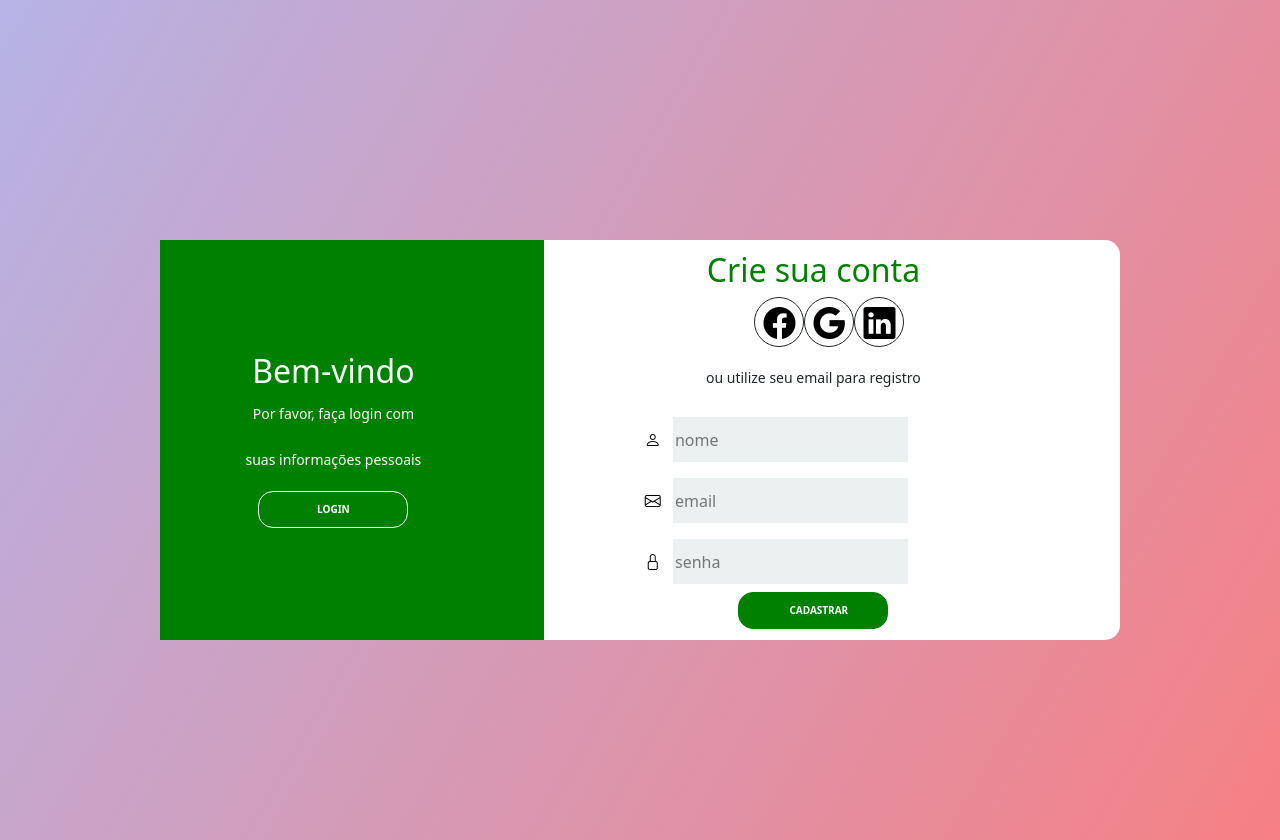
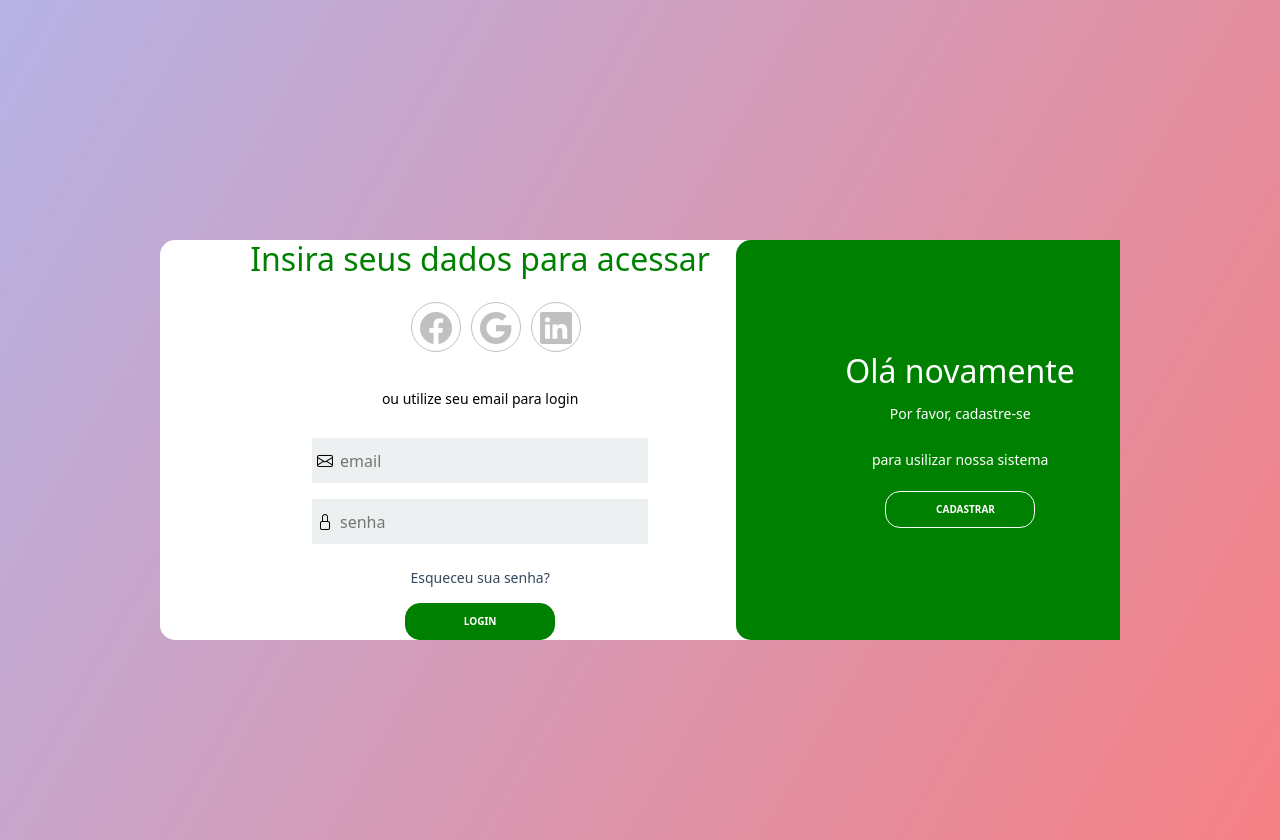
Before and after one commit to Douglaxz/passwordManager, a Flask app: page /login in a window 1280 px wide. Shown: the part 760-1600 px from the top of the page. Run offline with Flask 2, Linux system fonts and the light colour scheme; parts of the project's set-up code (start-up, migrations or seed data) failed here and were passed over.

Commit message:
melhorias na tela de login

```diff
--- a/static/app.css
+++ b/static/app.css
@@ -643,19 +643,6 @@ footer {
     display: flex;
 }
 
-.formlogin{
-    display: flex;
-    flex-direction: column;
-    width: 55%;
-}
-
-.formlogin input{
-    height: 45px;
-    border: none;
-    background-color: #ecf0f1;
-    margin: 8px;
-}
-
 .content{
     background-color: #fff;
     border-radius: 15px;
@@ -672,6 +659,10 @@ footer {
     background-color: green;
     height: 100%;
     width: 40%;
+    border-top-left-radius: 15px;
+    border-bottom-left-radius: 15px;
+
+    left: 60%
 }
 
 .title-welcome{
@@ -698,6 +689,7 @@ footer {
     width: 150px;
     align-self: center;
     border: none;
+    margin-top: 1rem 0;
 }
 
 .btn_login_primary{
@@ -735,12 +727,8 @@ footer {
 
 .first-content{
     display: flex;
+    display: none;
 
-}
-
-.second-content{
-    position: absolute;
-    display: none;
 }
 
 .list-social-media{
@@ -755,11 +743,23 @@ footer {
     height: 50px;
     text-align: center;
     line-height: 50px;
+    color: silver;
 }
 
-.item-social-media a {
-    color: silver;
+.link-social-media:not(:first-child){
+    margin-left: 10px;
 }
+
+.social-media {
+    margin: 1rem 0;
+}
+
+.link-social-media:hover .item-social-media{
+    background-color: green;
+    color: white;
+    border-color: green;
+}
+
 
 .description{
     font-size: 14px;
@@ -775,3 +775,49 @@ footer {
 .description-second{
     color: #000;
 }
+
+.formlogin{
+    display: flex;
+    flex-direction: column;
+    width: 55%;
+}
+
+.formlogin input{
+    height: 45px;
+    width: 100%;
+    border: none;
+    background-color: #ecf0f1;
+}
+
+.label-input{
+    background-color: #ecf0f1;
+    display: flex;
+    align-items: center;
+    margin: 8px;
+}
+
+.icon-modify{
+    padding: 0 5px;
+}
+
+/*segundo conteúdo*/
+.second-content{
+    position: absolute;
+    display: flex;
+}
+
+.second-content .first-column {
+    order: 2;
+}
+
+.second-content .second-column {
+    order: 1;
+}
+
+.password{
+    color: #34495e;
+    font-size: 14px;
+    text-decoration: none;
+    margin: 15px 0;
+    text-align: center;
+}
--- a/templates/login.html
+++ b/templates/login.html
@@ -36,23 +36,29 @@
           <h2 class="title-second">Crie sua conta</h2>
           <div class="social-media">
             <ul class="list-social-media">
-              <li class="item-social-media"><a href="#"><i class="bi bi-facebook" style="font-size:2rem; color:black;"></i></a></li>
-              <li class="item-social-media"><a href="#"><i class="bi bi-google" style="font-size:2rem; color:black;"></i></a></li>
-              <li class="item-social-media"><a href="#"><i class="bi bi-linkedin" style="font-size:2rem; color:black;"></i></a></li>
+              <a class="link-social-media" href="#">
+                <li class="item-social-media"><i class="bi bi-facebook" style="font-size:2rem;"></i></li>
+              </a>
+              <a class="link-social-media" href="#">
+                <li class="item-social-media"><i class="bi bi-google" style="font-size:2rem;"></i></li>
+              </a>
+              <a class="link-social-media" href="#">
+                <li class="item-social-media"><i class="bi bi-linkedin" style="font-size:2rem;"></i></li>
+              </a>
             </ul>
           </div>
-          <p class="description">ou utilize seu email para registro</p>
+          <p class="description description-second">ou utilize seu email para registro</p>
           <form class="formlogin">
             <label class="label-input">
-              <i class="bi bi-person" style="font-size:1rem; color:black;"></i>
+              <i class="bi bi-person icon-modify" style="font-size:1rem; color:black;"></i>
               <input type="text" placeholder="nome">
             </label>
             <label class="label-input">
-              <i class="bi bi-envelope" style="font-size:1rem; color:black;"></i>
+              <i class="bi bi-envelope icon-modify" style="font-size:1rem; color:black;"></i>
               <input type="email" placeholder="email">
             </label>
             <label class="label-input">
-              <i class="bi bi-lock" style="font-size:1rem; color:black;"></i>
+              <i class="bi bi-lock icon-modify" style="font-size:1rem; color:black;"></i>
               <input type="password" placeholder="senha">
             </label>
             <button class="btn_login btn_login_second">Cadastrar</button>
@@ -61,26 +67,38 @@
       </div>
       <div class="content second-content">
         <div class="first-column">
-          <h2 class="title">Olá novamente</h2>
-          <p class="description description-second">Por favor, faça login com </p>
-          <p class="description description-second">suas informações pessoais</p>
-          <button class="btn_login ">Login</button>
+          <h2 class="title title-primary">Olá novamente</h2>
+          <p class="description description-primary">Por favor, cadastre-se </p>
+          <p class="description description-primary">para usilizar nossa sistema</p>
+          <button class="btn_login btn_login_primary">Cadastrar</button>
         </div>
         <div class="second-column">
-          <h2 class="title">Cadastre-se para acessar</h2>
+          <h2 class="title title-second">Insira seus dados para acessar</h2>
           <div class="social-media">
             <ul class="list-social-media">
-              <li><a href="#">Facebook</a></li>
-              <li><a href="#">Google</a></li>
-              <li><a href="#">Linkedin</a></li>
+              <a class="link-social-media" href="#">
+                <li class="item-social-media"><i class="bi bi-facebook" style="font-size:2rem;"></i></li>
+              </a>
+              <a class="link-social-media" href="#">
+                <li class="item-social-media"><i class="bi bi-google" style="font-size:2rem;"></i></li>
+              </a>
+              <a class="link-social-media" href="#">
+                <li class="item-social-media"><i class="bi bi-linkedin" style="font-size:2rem;"></i></li>
+              </a>
             </ul>
           </div>
-          <p class="description">ou utilize seu email para login</p>
+          <p class="description description-second">ou utilize seu email para login</p>
           <form class="formlogin">
-            <input type="email" placeholder="email">
-            <input type="password" placeholder="senha">
-            <a href="#">Esqueceu sua senha?</a>
-            <button class="btn">Login</button>
+            <label class="label-input">
+              <i class="bi bi-envelope icon-modify" style="font-size:1rem; color:black;"></i>
+              <input type="email" placeholder="email">
+            </label>
+            <label class="label-input">
+              <i class="bi bi-lock icon-modify" style="font-size:1rem; color:black;"></i>
+              <input type="password" placeholder="senha">
+            </label>
+            <a href="#" class="password">Esqueceu sua senha?</a>
+            <button class="btn_login btn_login_second">Login</button>
           </form>
         </div>
   </div>
```
